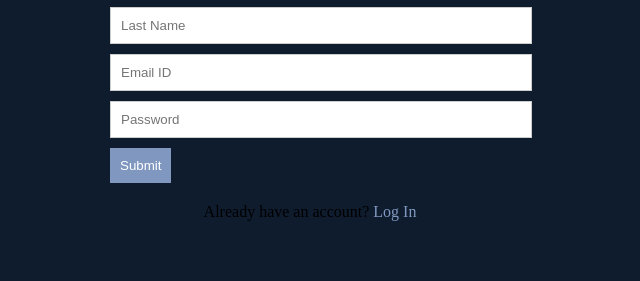
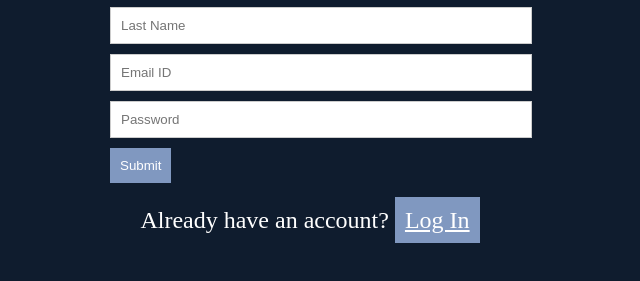
Before and after one commit to PranavGhosh19/Specialisation_Project, a plain HTML site: page index.html in a window 1280 px wide. Shown: the part 131-412 px from the top of the page, without its empty margins (330-970 px from the left). Drawn offline with Linux system fonts and the light colour scheme.

Commit message:
Update index.html

```diff
--- a/index.html
+++ b/index.html
@@ -39,14 +39,20 @@ button {
 }
 
 .already-have-account {
-  color: ##000000;
+  color: #ffffff;
   text-align: center;
-  margin-top: 20px;
+  font-size: 24px;
+  margin-bottom: 20px;
 }
 
 .already-have-account a {
-  color: #8098C0;
-  text-decoration: none;
+  background-color: #8098C0;
+  color: #fff;
+  padding: 10px;
+  border: none;
+  cursor: pointer;
+  text-align: center;
+  margin: 0 auto;
 }
 </style>
 </head>
```
